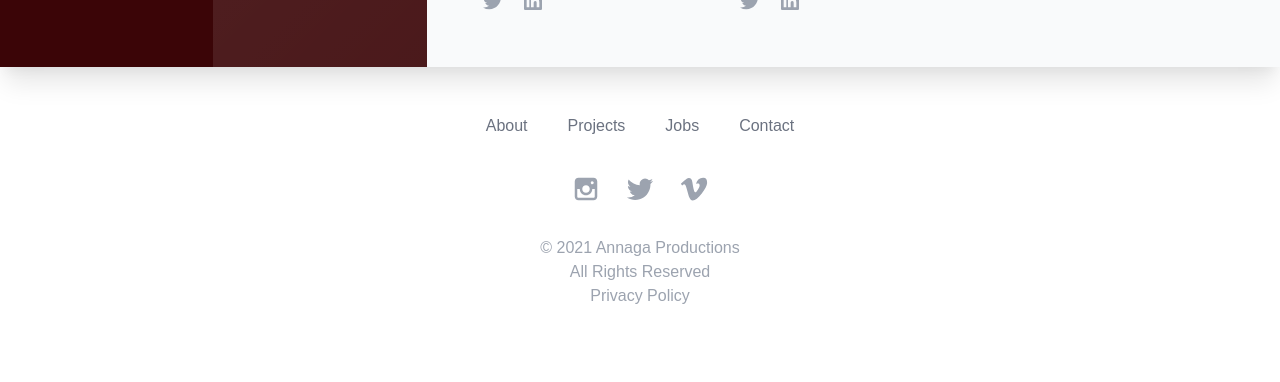
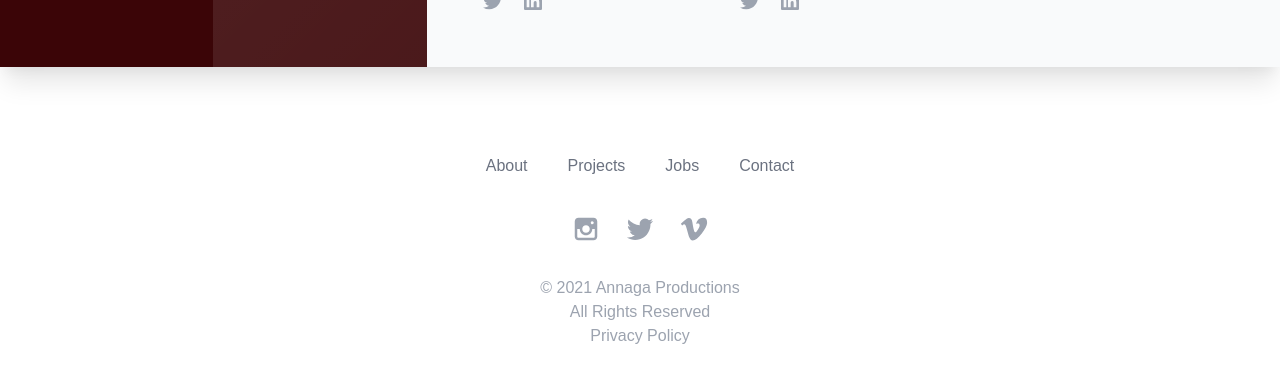
Before and after one commit to andrewkess/annaga-nextjs-contentful-blog-nov-2021, a Next.js app: page /about in a window 1280 px wide. Shown: the part 730-1112 px from the top of the page. Before the commit the page ends 1078 px from the top, so only its background shows below. Built offline with nearby package versions, Linux system fonts and the light colour scheme.

Commit message:
footer padding

```diff
--- a/components/footer.js
+++ b/components/footer.js
@@ -36,7 +36,7 @@ export default function Footer() {
 
   return (
     <footer className="bg-white">
-      <div className="max-w-7xl mx-auto py-10 px-4 overflow-hidden sm:px-6 lg:px-8">
+      <div className="max-w-7xl mx-auto py-15 md:py-20 px-4 overflow-hidden sm:px-6 lg:px-8">
         <nav
           className="-mx-5 -my-2 flex flex-wrap justify-center"
           aria-label="Footer"
```
